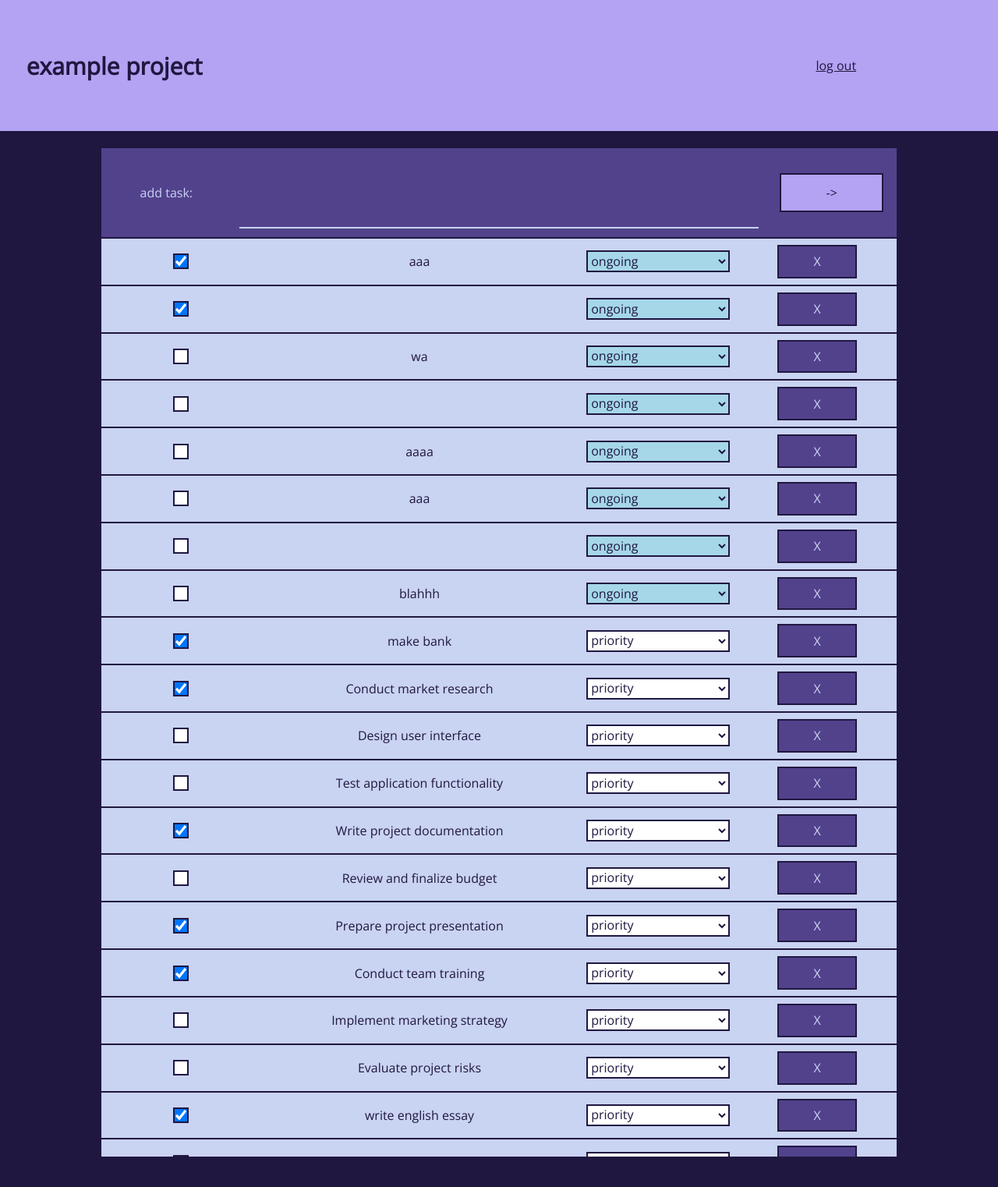
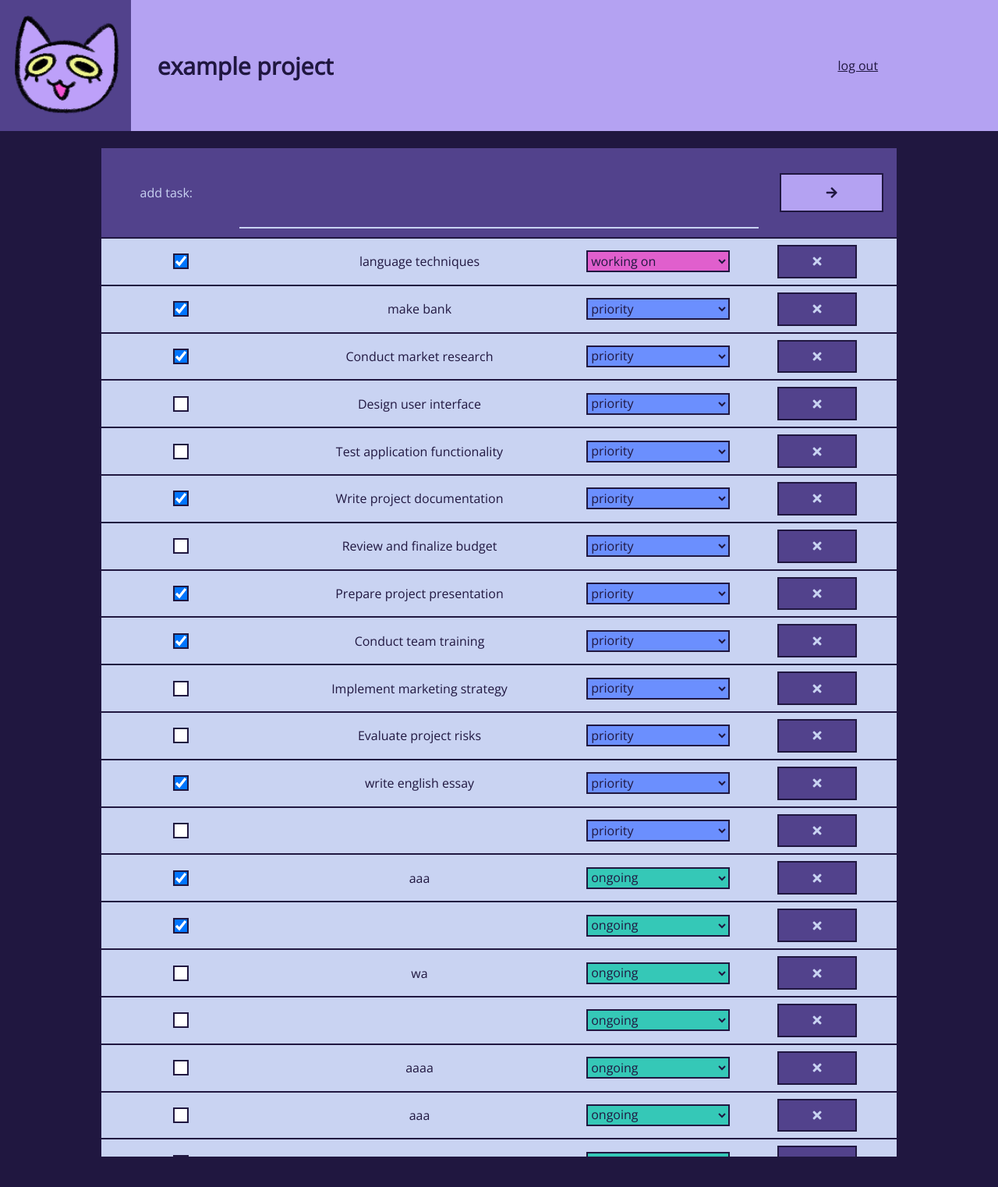
Before and after one commit to Cecilua/ProjectManagement, a PHP site: page / in a window 1280 px wide. Shown: the top 1522 px of the page at 78% size. Run offline with PHP 8.4, Linux system fonts and the light colour scheme; a user stored in the database is signed in; data comes from the database, SQL or seed files in the repository; some libraries are stand-ins or nearby versions.

Commit message:
Added images + icons + other CSS tinkering

```diff
--- a/index.php
+++ b/index.php
@@ -28,7 +28,7 @@
         $project = mysqli_fetch_assoc($all_projects_result);
 
         /* all tasks query */
-        $all_tasks_query = "SELECT Task.*, Status.* FROM Task JOIN Status ON Status.status_id = Task.status_id WHERE Task.project_id = ?";
+        $all_tasks_query = "SELECT Task.*, Status.* FROM Task JOIN Status ON Status.status_id = Task.status_id WHERE Task.project_id = ? ORDER BY Task.status_id DESC";
 
         $all_tasks = $con->prepare($all_tasks_query);
         $all_tasks->bind_param('i', $project['project_id']);
@@ -42,6 +42,10 @@
     <head>
         <title>CC's Project Management Tool!!</title>
         <link href = "style.css" rel = "stylesheet" type = "text/css"/>
+        <link rel = "icon" sizes = "32x32" href = "img/favicon-32x32.png"/>
+
+        <!-- import font awesome -->
+        <link rel="stylesheet" href="https://use.fontawesome.com/releases/v5.12.1/css/all.css" crossorigin="anonymous">
 
         <!-- import Jquery -->
         <script src="https://ajax.googleapis.com/ajax/libs/jquery/3.6.4/jquery.min.js"></script>
@@ -85,6 +89,7 @@
     <div class='main-background'>
         <!-- navbar -->
         <div class = "navbar">
+            <img src = 'img/logo.png'>
             <div class = "project-name">
                 <?php
                     /* print project name */
@@ -97,11 +102,11 @@
             <div class = 'add-form-center'>
                 <form method="POST" action="insert_task.php" class="add-task-form">
                     <div class="form-element"><label for='task'>add task:</label></div>
-                    <input type="text" name="task" maxlength="100" required>
+                    <input type="text" name="task" maxlength="30" required>
                     <?php
                         echo  "<input type='hidden' name='project_id' value=".$project['project_id'].">";
                     ?>
-                    <div class="form-element"><button type="submit">-></button></div>
+                    <div class="form-element"><button type="submit"><i class="fa fa-arrow-right" style="color: #201740;"></i></button></div>
                 </form>
             </div>
         <!-- open table -->
@@ -124,7 +129,11 @@
                     $status_color = "#fff";
                     /* if the status is ongoing --> change cell color */
                     if ($task_status_id == 0){
-                        $status_color = '#a5d7e8';
+                        $status_color = '#35C8B7';
+                    } else if ($task_status_id == 1){
+                        $status_color = '#6B8FFE';
+                    } else if ($task_status_id == 2){
+                        $status_color = '#E05FCD';
                     }
 
                     /* if item is done --> check the checkbox */
@@ -170,7 +179,7 @@
                     echo "</select></div>";
 
                     /* delete task button */
-                    echo "<div class = 'row-item'><a href='delete_task.php?del_task=".$task_id."'>X</a></div>";
+                    echo "<div class = 'row-item'><a href='delete_task.php?del_task=".$task_id."'><i class='fa fa-times' style='color: #C9D3F2;'></i></a></div>";
                     echo "</div>";
 
                 }
--- a/style.css
+++ b/style.css
@@ -49,6 +49,7 @@
      display: flex;
      width: 20px;
      height: 20px;
+     border-radius: 50%;
      background-color: #201740;
  }
 
@@ -147,7 +148,8 @@
      margin-top: 2.5%;
  }
 
- .user-form p, a {
+ .user-form p,
+ a {
      color: #C9D3F2
  }
 
@@ -169,6 +171,12 @@
      padding-left: 2vh;
  }
 
+ .navbar img {
+     width: 10vh;
+     height: 10vh;
+     background-color: #52428C;
+ }
+
  .navbar a {
      display: flex;
      flex: 1;
@@ -183,7 +191,7 @@
 
 
  .navbar a:hover {
-     background-color: #EFF29B;
+     background-color: #C9D3F2;
  }
 
  /* --------------------
@@ -258,6 +266,10 @@
      height: 3vh;
      border: 2px solid #201740;
      background-color: #B4A2F2;
+ }
+
+ .form-element button:hover {
+     cursor: pointer;
  }
 
  .add-task-form input[type="text"] {
--- a/welcome.php
+++ b/welcome.php
@@ -7,12 +7,14 @@
     <head>
         <title>CC's Cradle</title>
         <link href="style.css" rel="stylesheet" type="text/css"/>
+        <link rel = "icon" sizes = "32x32" href = "img/favicon-32x32.png"/>
     </head>
     <body>
         <div class="background">
             <div class="webcam"></div>
             <div class="screen">
-                <h1>Welcome</h1>
+                <h1>Welcome!!</h1>
+                <h1> To CC's Cradle (v1.0)</h1>
                 <div class="welcome-menu">
                     <a href="login.php">login</a>
                     <a href="sign_up.php">sign up</a>
```
Also changed, not shown: login.php (+5 -2 lines), sign_up.php (+5 -2 lines), img/favicon-32x32.png (added), img/logo.png (added), img/pfp.png (added). Lines whose indentation alone changed are shown as unchanged.
